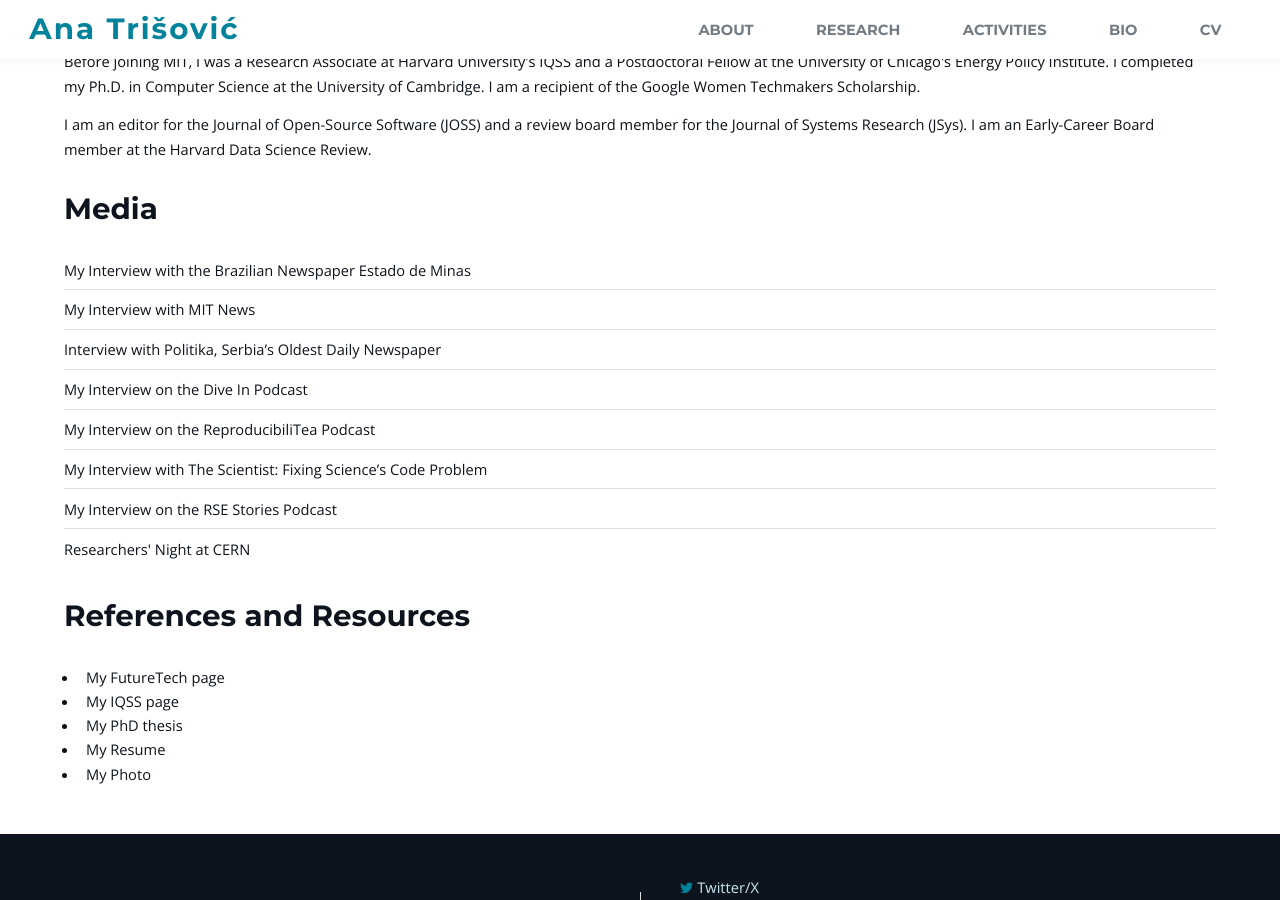
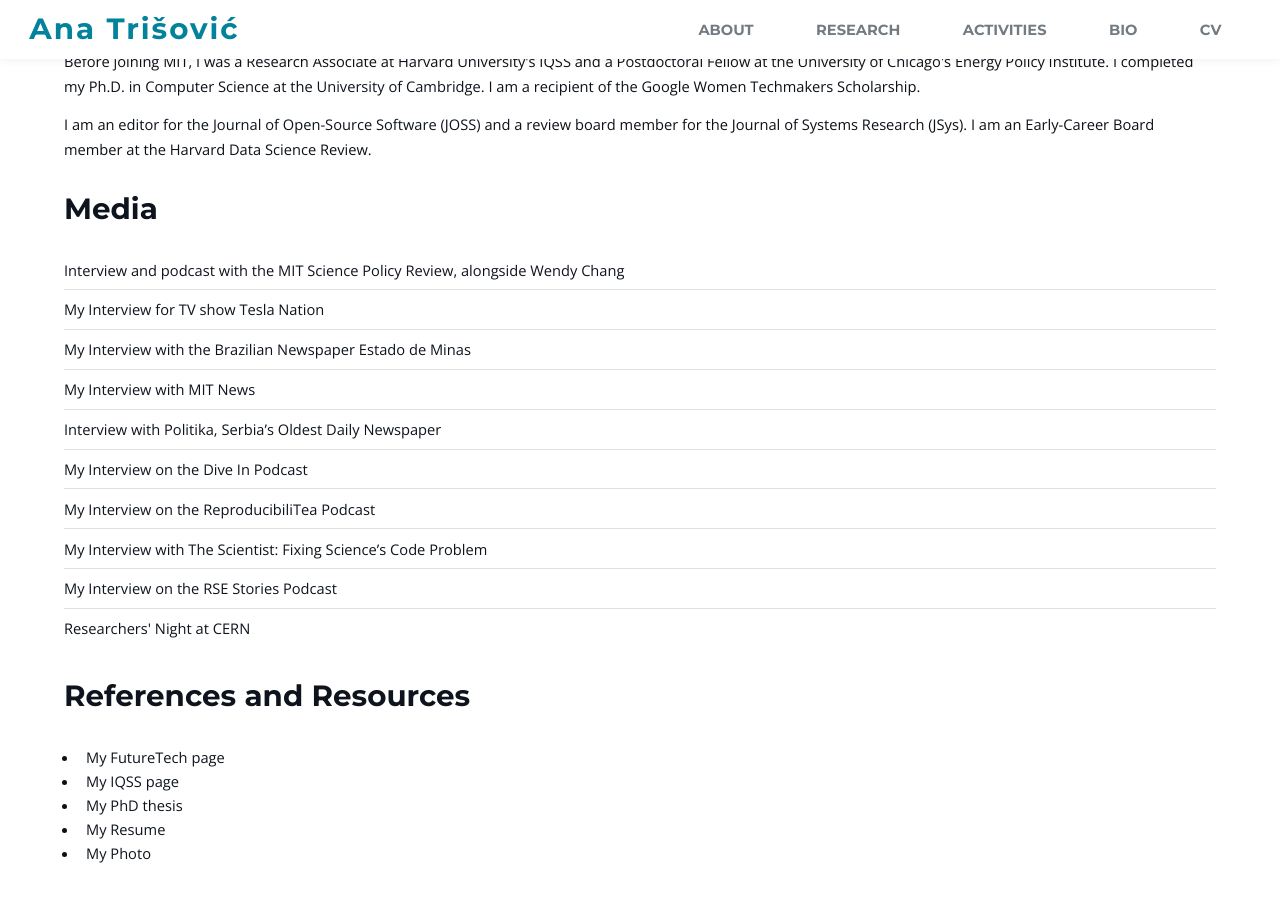
Before and after one commit to atrisovic/anatrisovic.github.io, a Jekyll site: the page built from bio.html, in a window 1280 px wide and 900 px high, scrolled down 706 px. Built offline with Jekyll 4.4.1, drawn with Linux system fonts in a browser that asks for light colours.

Commit message:
add media

```diff
--- a/_data/media.yml
+++ b/_data/media.yml
@@ -1,3 +1,7 @@
+- link: "https://sciencepolicyreview.org/2026/07/how-u-s-china-competition-is-shaping-ai-advances-and-usage-in-science/"
+  title: "Interview and podcast with the MIT Science Policy Review, alongside Wendy Chang"
+- link: ""
+  title: "My Interview for TV show Tesla Nation"
 - link: https://www.em.com.br/tecnologia/2026/05/7420930-ai-festival-2026-o-mundo-do-trabalho-amplia-a-capacidade-humana.html
   title: "My Interview with the Brazilian Newspaper Estado de Minas"
 - link: https://news.mit.edu/2025/mit-open-learning-resources-life-changing-journey-0330
```
